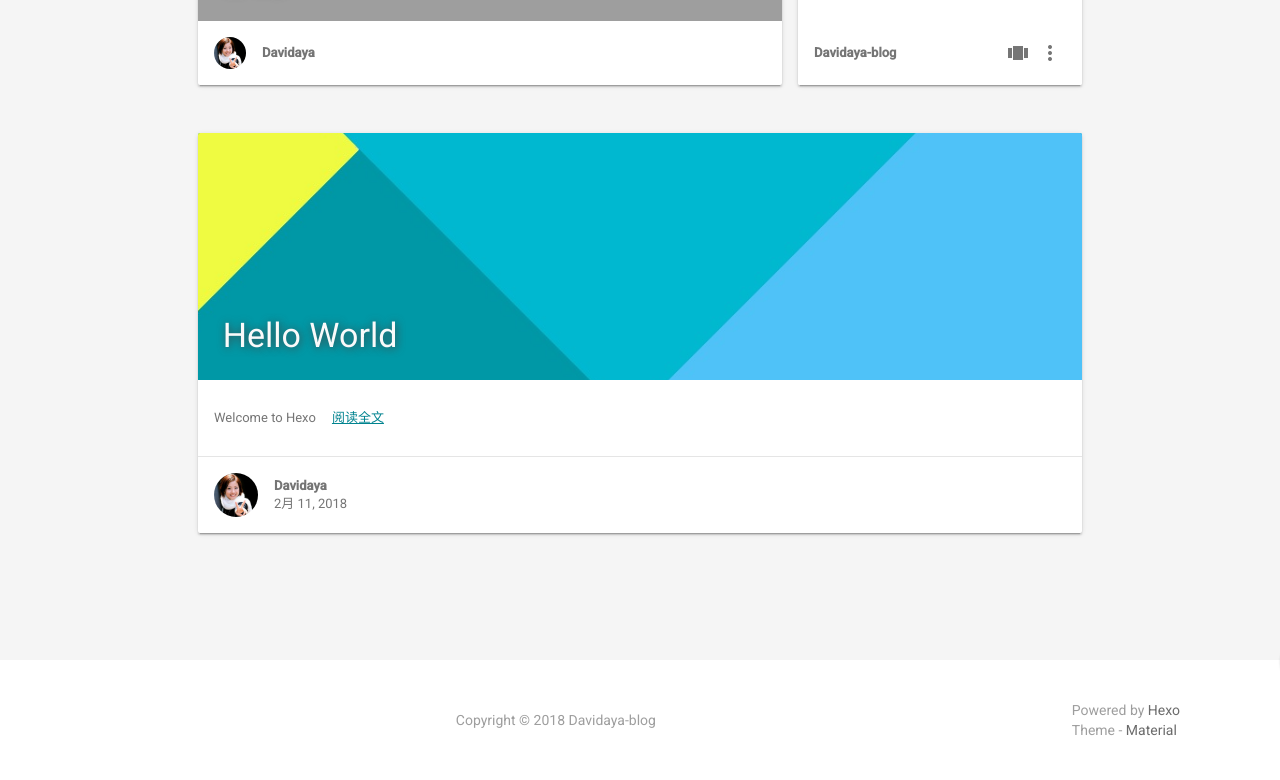
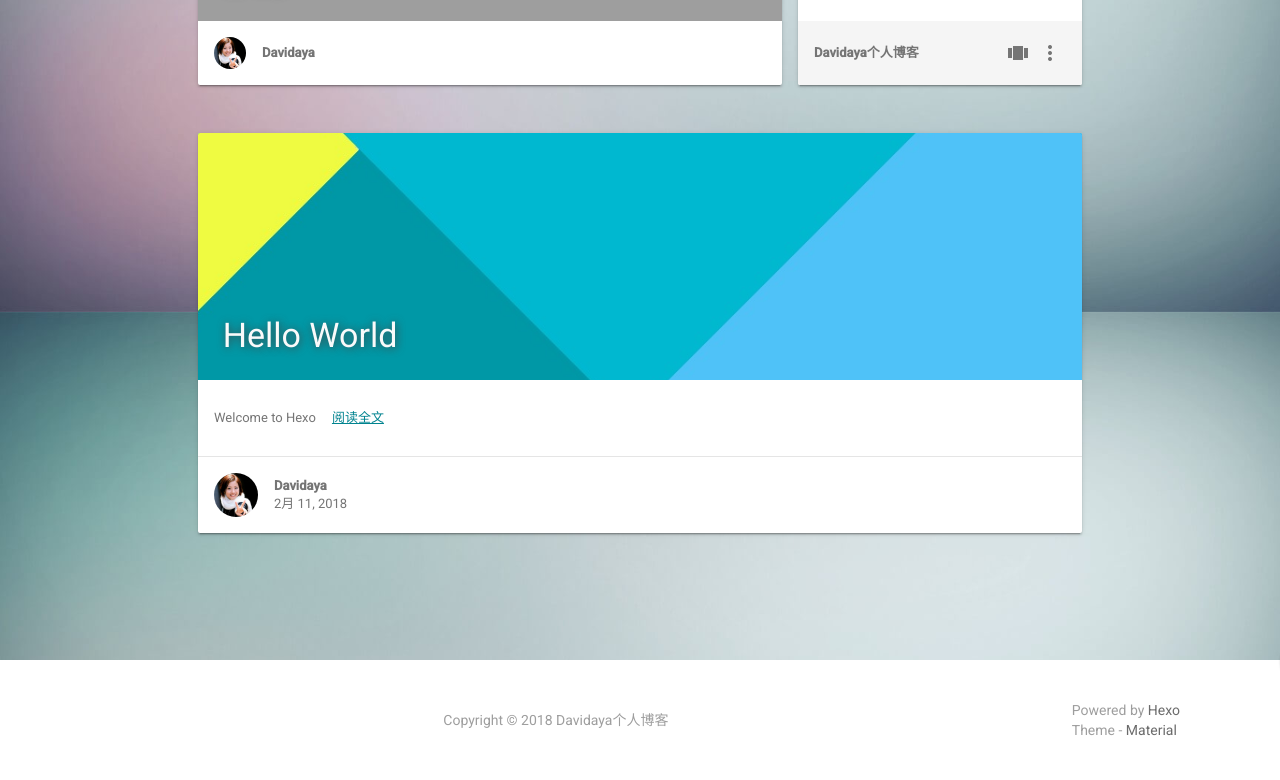
Before and after one commit to Davidaya/Davidaya.github.io, a plain HTML site: page index.html in a window 1280 px wide. Shown: the part 488-1268 px from the top of the page. Drawn offline with Linux system fonts and the light colour scheme; grey boxes are pictures that could not be loaded.

Commit message:
Site updated: 2018-02-11 17:35:23

```diff
--- a/index.html
+++ b/index.html
@@ -12,7 +12,7 @@
 
     <title>
 
-        Davidaya-blog
+        Davidaya个人博客
     </title>
 
     <!-- dns prefetch -->
@@ -58,12 +58,12 @@
     <!-- Add to homescreen for Safari on iOS -->
     <meta name="apple-mobile-web-app-capable" content="yes">
     <meta name="apple-mobile-web-app-status-bar-style" content="black">
-    <meta name="apple-mobile-web-app-title" content="Davidaya-blog">
+    <meta name="apple-mobile-web-app-title" content="Davidaya个人博客">
 
     <!-- The Open Graph protocol -->
     <meta property="og:url" content="http://yoursite.com">
     <meta property="og:type" content="blog">
-    <meta property="og:title" content="Davidaya-blog">
+    <meta property="og:title" content="Davidaya个人博客">
     <meta property="og:image" content="/img/favicon.png" />
     <meta property="og:description" content="纯纯的爱好">
 
@@ -71,7 +71,7 @@
 
 
     <!-- The Twitter Card protocol -->
-    <meta name="twitter:title" content="Davidaya-blog">
+    <meta name="twitter:title" content="Davidaya个人博客">
     <meta name="twitter:description" content="纯纯的爱好">
     <meta name="twitter:image" content="/img/favicon.png">
     <meta name="twitter:card" content="summary_large_image" />
@@ -91,7 +91,7 @@
     "@type": "Website",
     "publisher": {
         "@type": "Organization",
-        "name": "Davidaya-blog",
+        "name": "Davidaya个人博客",
         "logo": "/img/favicon.png"
     },
     "url": "http://yoursite.com/index.html",
@@ -215,12 +215,7 @@
 
     <style>
       body{
-        background-color: #F5F5F5;
-      }
-
-      /* blog_info bottom background */
-      #scheme-Paradox .material-layout .something-else .mdl-card__supporting-text{
-        background-color: #fff;
+        background-image: url(/img/bg.png);
       }
     </style>
 
@@ -349,7 +344,7 @@
     <div class="mdl-card__supporting-text meta meta--fill mdl-color-text--grey-600">
         <!-- Blog Title -->
         <div>
-            <strong>Davidaya-blog</strong>
+            <strong>Davidaya个人博客</strong>
         </div>
         <div class="section-spacer"></div>
 
@@ -379,7 +374,7 @@
 
 
 
-                <a class="index_share-link" href="http://service.weibo.com/share/share.php?appkey=&title=Davidaya-blog&url=http://yoursite.com/&pic=&searchPic=false&style=simple" target="_blank">
+                <a class="index_share-link" href="http://service.weibo.com/share/share.php?appkey=&title=Davidaya个人博客&url=http://yoursite.com/&pic=&searchPic=false&style=simple" target="_blank">
                     <li class="mdl-menu__item mdl-js-ripple-effect">
                         分享到微博
                     </li>
@@ -711,7 +706,7 @@ It will not impact the appearance and can give developers a lot of support :)
 
         <!--Copyright-->
         <div id="copyright">
-            Copyright&nbsp;©<script type="text/javascript">var fd = new Date();document.write("&nbsp;" + fd.getFullYear() + "&nbsp;");</script>Davidaya-blog
+            Copyright&nbsp;©<script type="text/javascript">var fd = new Date();document.write("&nbsp;" + fd.getFullYear() + "&nbsp;");</script>Davidaya个人博客
         </div>
 
         <!-- Paradox Footer Right Section -->
```
Also changed, not shown: 2018/02/11/hello-world/index.html (+7 -12 lines), archives/2018/02/index.html (+6 -11 lines), archives/2018/index.html (+6 -11 lines), archives/index.html (+6 -11 lines).
